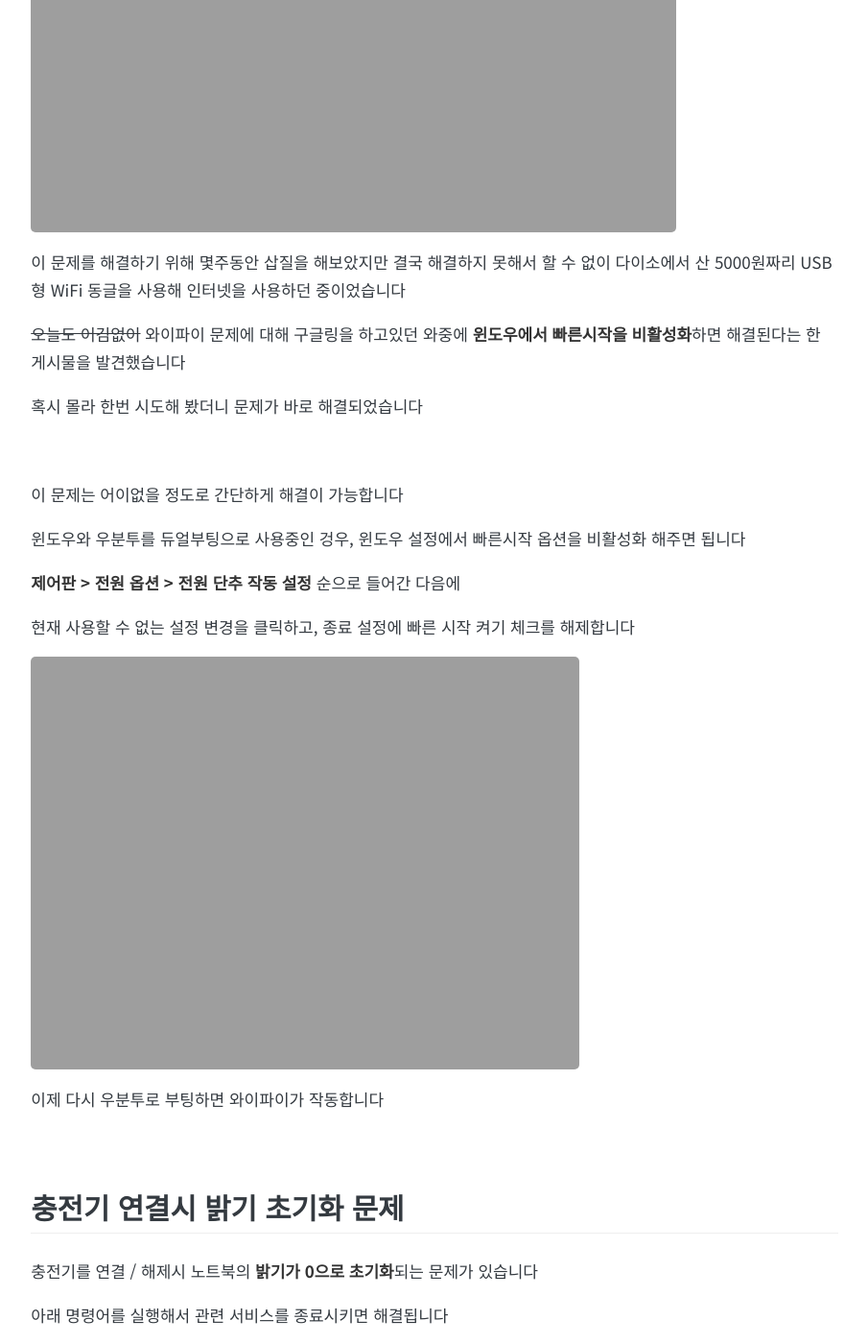
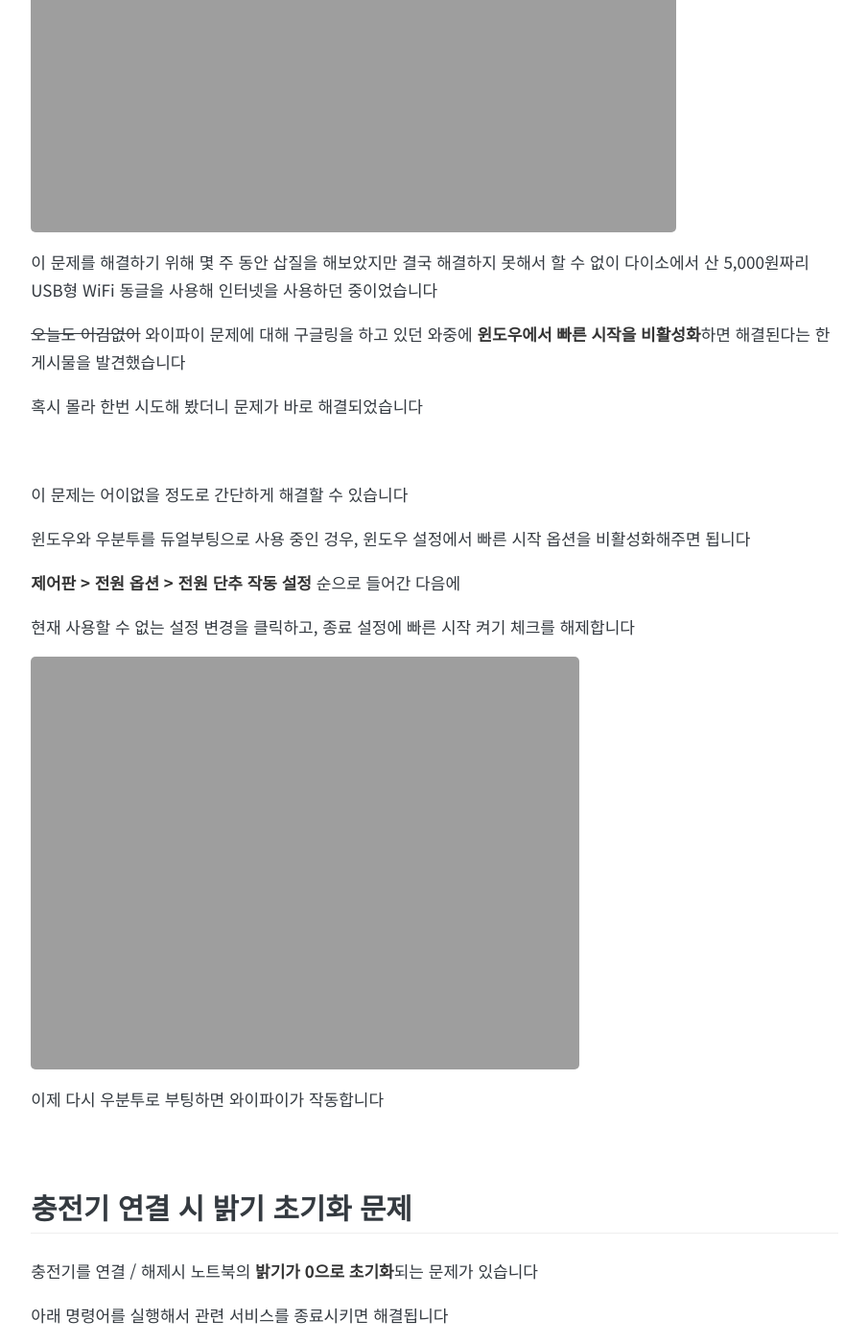
Before and after one commit to NY0510/Blog.old, a Jekyll site: the page built from _posts/2021-12-04-install-ubuntu-on-asus-vivobook-14.md, in a window 1280 px wide and 1400 px high, scrolled down 1232 px. Shown: the whole window at 96% size, without its empty margins (187-1092 px from the left). Built offline with Jekyll 4.4.1, drawn with Linux system fonts in a browser that asks for light colours; some web fonts are replaced; comment, search, counter and statistics services are not loaded; some of the changed text lies outside the part shown.

Commit message:
✏️ 맞춤법 수정

````diff
--- a/_posts/2021-12-04-install-ubuntu-on-asus-vivobook-14.md
+++ b/_posts/2021-12-04-install-ubuntu-on-asus-vivobook-14.md
@@ -12,7 +12,7 @@
 
 단지 제 노트북인 **Asus 비보북14** 에서만 발생하는 문제 해별법을 설명해둔 글입니다
 
-**이 글은 계속 업데이트 될 예정입니다**
+**이 글은 계속 업데이트될 예정입니다**
 
 ## Ubuntu > Windows
 
@@ -26,17 +26,17 @@
 
 ![No Wifi Adapter Found]({{ site.url }}/assets/images/2021-12-04-install-ubuntu-on-asus-vivobook-14/ubuntu-no-wifi.png){: width="80%"}
 
-이 문제를 해결하기 위해 몇주동안 삽질을 해보았지만 결국 해결하지 못해서 할 수 없이 다이소에서 산 5000원짜리 USB형 WiFi 동글을 사용해 인터넷을 사용하던 중이었습니다
+이 문제를 해결하기 위해 몇 주 동안 삽질을 해보았지만 결국 해결하지 못해서 할 수 없이 다이소에서 산 5,000원짜리 USB형 WiFi 동글을 사용해 인터넷을 사용하던 중이었습니다
 
-~~오늘도 어김없이~~ 와이파이 문제에 대해 구글링을 하고있던 와중에 **윈도우에서 빠른시작을 비활성화**하면 해결된다는 한 게시물을 발견했습니다
+~~오늘도 어김없이~~ 와이파이 문제에 대해 구글링을 하고 있던 와중에 **윈도우에서 빠른 시작을 비활성화**하면 해결된다는 한 게시물을 발견했습니다
 
 혹시 몰라 한번 시도해 봤더니 문제가 바로 해결되었습니다
 
 <br>
 
-이 문제는 어이없을 정도로 간단하게 해결이 가능합니다
+이 문제는 어이없을 정도로 간단하게 해결할 수 있습니다
 
-윈도우와 우분투를 듀얼부팅으로 사용중인 겅우, 윈도우 설정에서 빠른시작 옵션을 비활성화 해주면 됩니다
+윈도우와 우분투를 듀얼부팅으로 사용 중인 겅우, 윈도우 설정에서 빠른 시작 옵션을 비활성화해주면 됩니다
 
 **제어판 > 전원 옵션 > 전원 단추 작동 설정** 순으로 들어간 다음에
 
@@ -48,7 +48,7 @@
 
 <br>
 
-## 충전기 연결시 밝기 초기화 문제
+## 충전기 연결 시 밝기 초기화 문제
 
 충전기를 연결 / 해제시 노트북의 **밝기가 0으로 초기화**되는 문제가 있습니다
 
@@ -59,13 +59,13 @@
 sudo systemctl disable systemd-backlight@backlight:acpi_video1.service
 ```
 
-재부팅시 종료시킨 서비스가 다시 살아남으로 시작프로그램에 등록합시다
+재부팅 시 종료시킨 서비스가 다시 살아남으로 시작 프로그램에 등록합시다
 
 <br>
 
 ## 배터리 충전 제한
 
-이건 문제 해결법은 아니지만 인터넷에 제대로된 방법이 나와있지 않아 추가합니다
+이건 문제 해결법은 아니지만, 인터넷에 제대로된 방법이 나와있지 않아 추가합니다
 
 배터리 수명을 늘리기 위해 80% 충전 제한을 설정하는 기능입니다
 
@@ -81,7 +81,7 @@
 
 ## 키보드 FN키 동작 문제
 
-일부 키보드에서 FN(F1 ~ F12)키가 화면 밝기 조절등 단축키로만 작동해서 FN키를 사용할수 없는 문제가 있습니다
+일부 키보드에서 FN(F1 ~ F12) 키가 화면 밝기 조절 등 단축키로만 작동해서 FN 키를 사용할 수 없는 문제가 있습니다
 
 간단하게 아래 명령어 실행으로 해결됩니다
 
````
